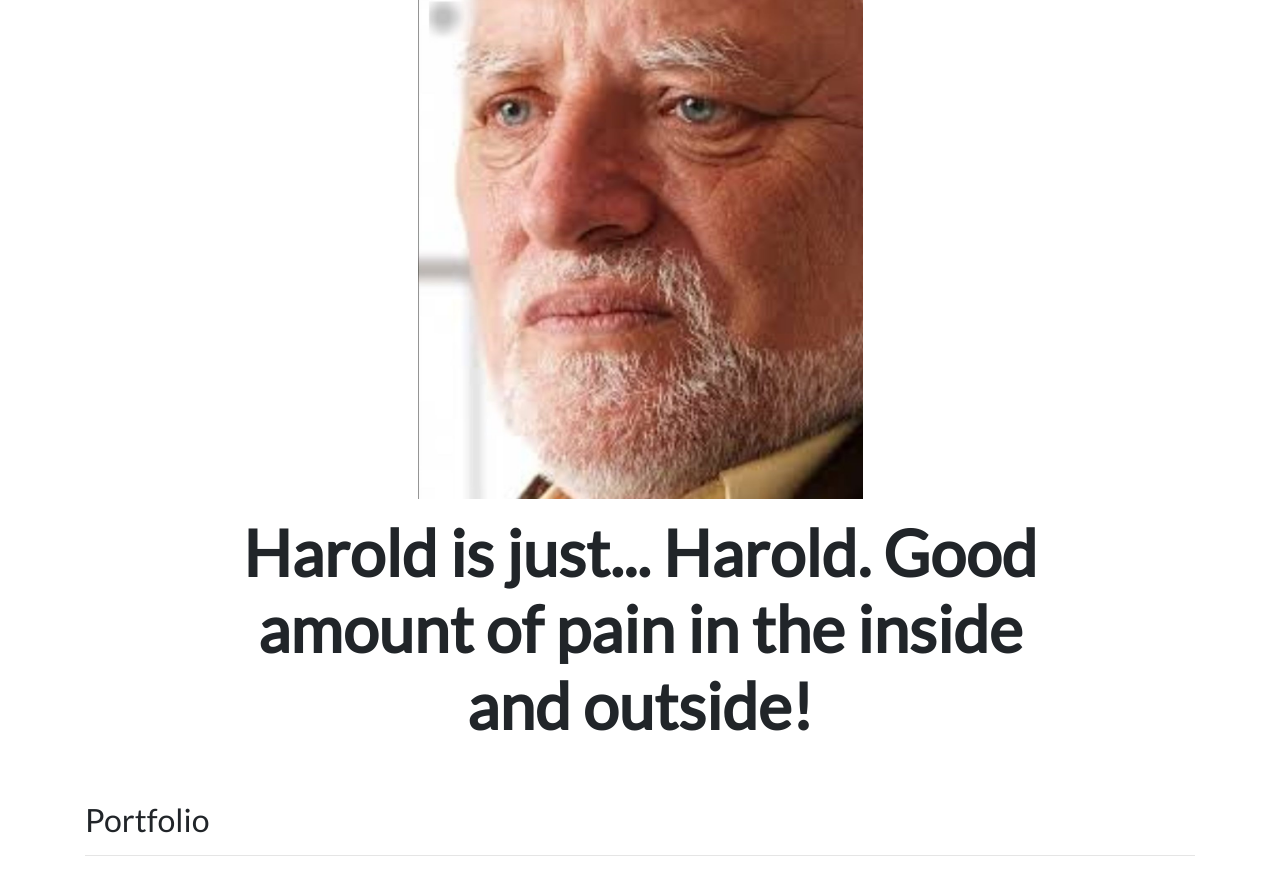
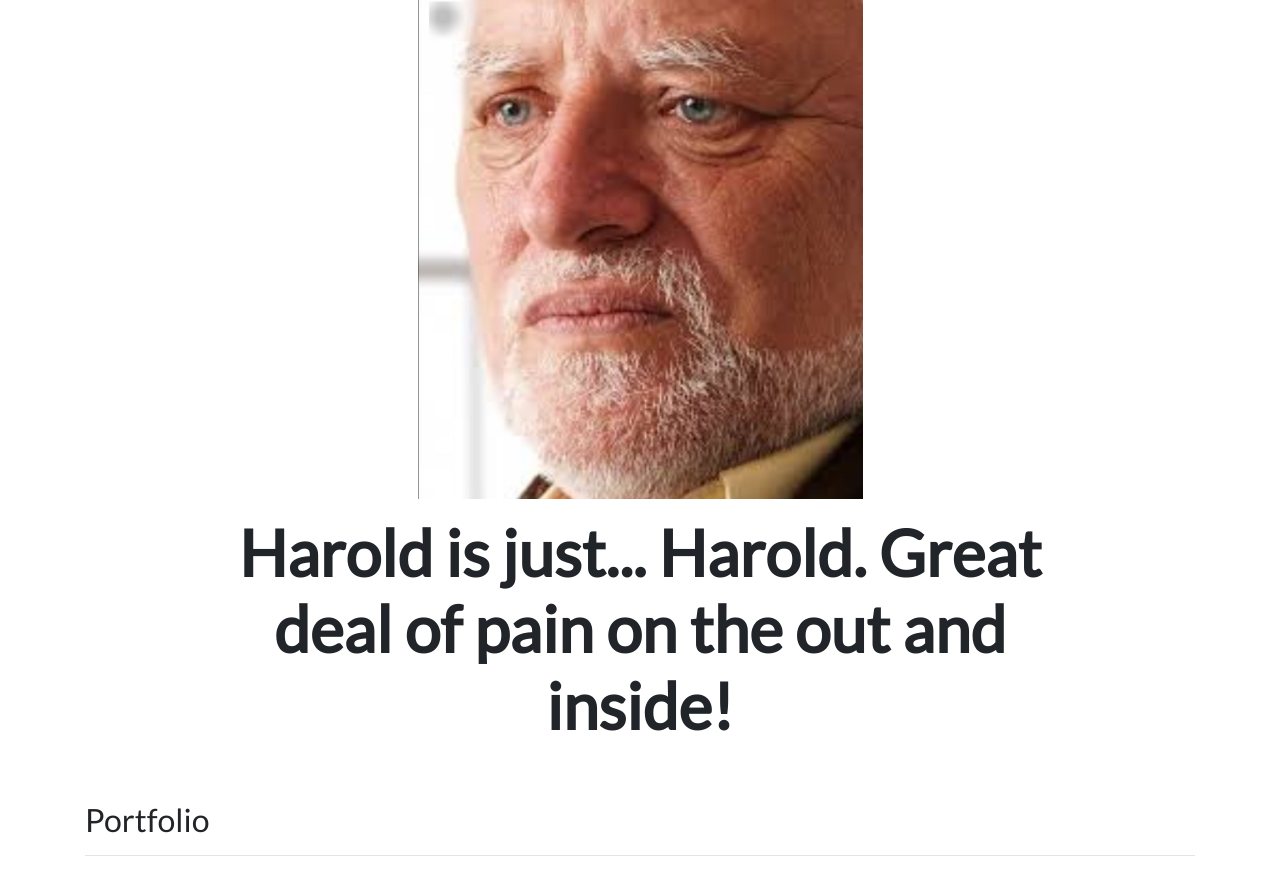
Before and after one commit to alexandrepires5/Personal-Porffolio-Dummy-Django, a Django app: page / in a window 1280 px wide. Shown: the part 73-945 px from the top of the page. Run offline with Django 3.2, Linux system fonts and the light colour scheme; data that the repository does not hold is empty; some libraries are stand-ins or nearby versions.

Commit message:
Fix minor issues with logo and grammar.

```diff
--- a/portfolio/templates/portfolio/base.html
+++ b/portfolio/templates/portfolio/base.html
@@ -14,7 +14,7 @@
 
   <link href="https://fonts.googleapis.com/css?family=Lato&display=swap" rel="stylesheet">
 
-  <link rel="icon" type="image/png" href="{% static "portfolio/Logo.png" %}">
+  <link rel="icon" type="image/jpg" href="{% static "portfolio/logo.jpg" %}">
 
   <title>Harold</title>
 </head>
--- a/portfolio/templates/portfolio/home.html
+++ b/portfolio/templates/portfolio/home.html
@@ -12,7 +12,7 @@
 
 <div class="row justify-content-center mb-3">
   <div class="col-md-9 text-center">
-    <h1 id="hometext" class="font-weight-bold">Harold is just... Harold. Good amount of pain in the inside and outside!</h1>
+    <h1 id="hometext" class="font-weight-bold">Harold is just... Harold. Great deal of pain on the out and inside!</h1>
   </div>
 </div>
 
```
